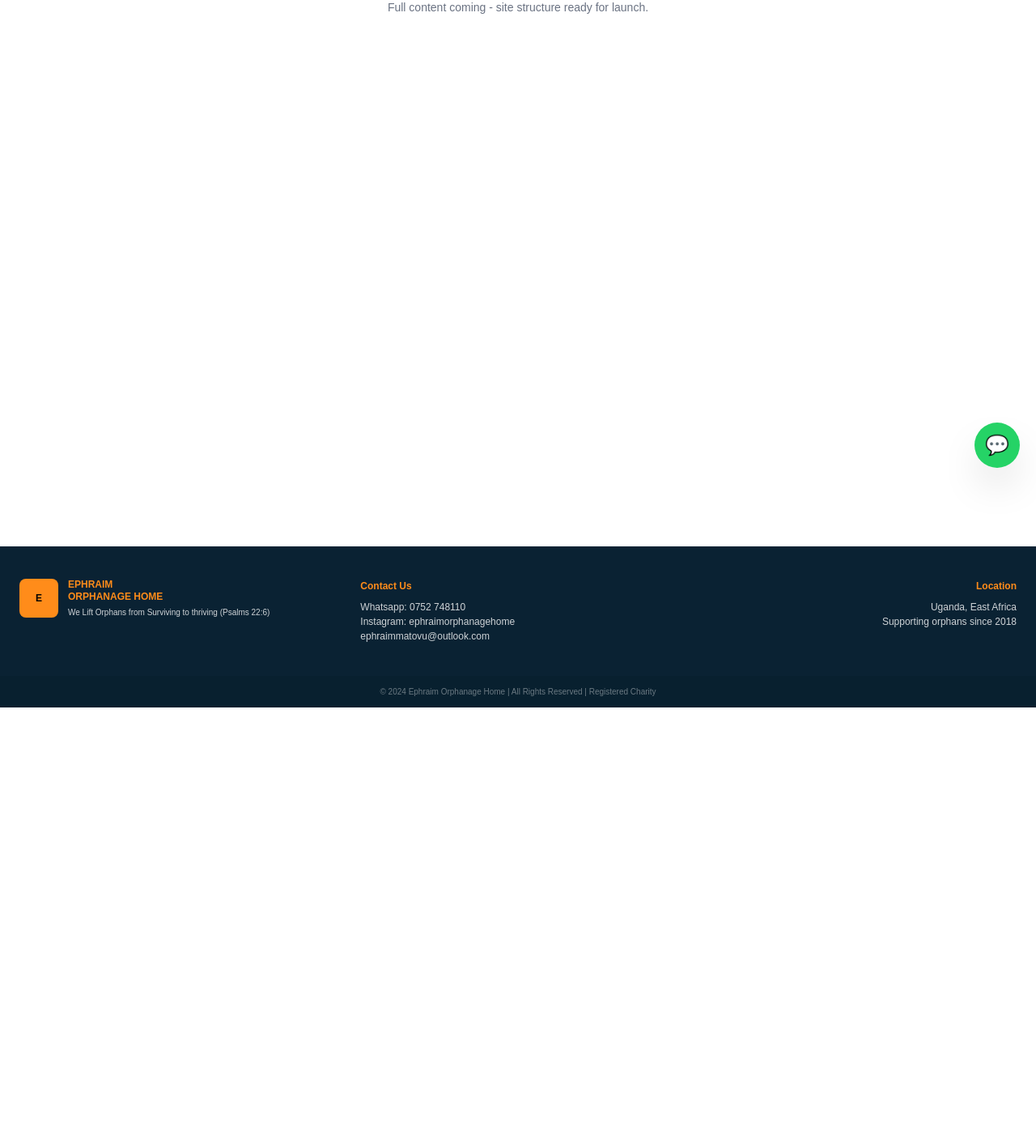
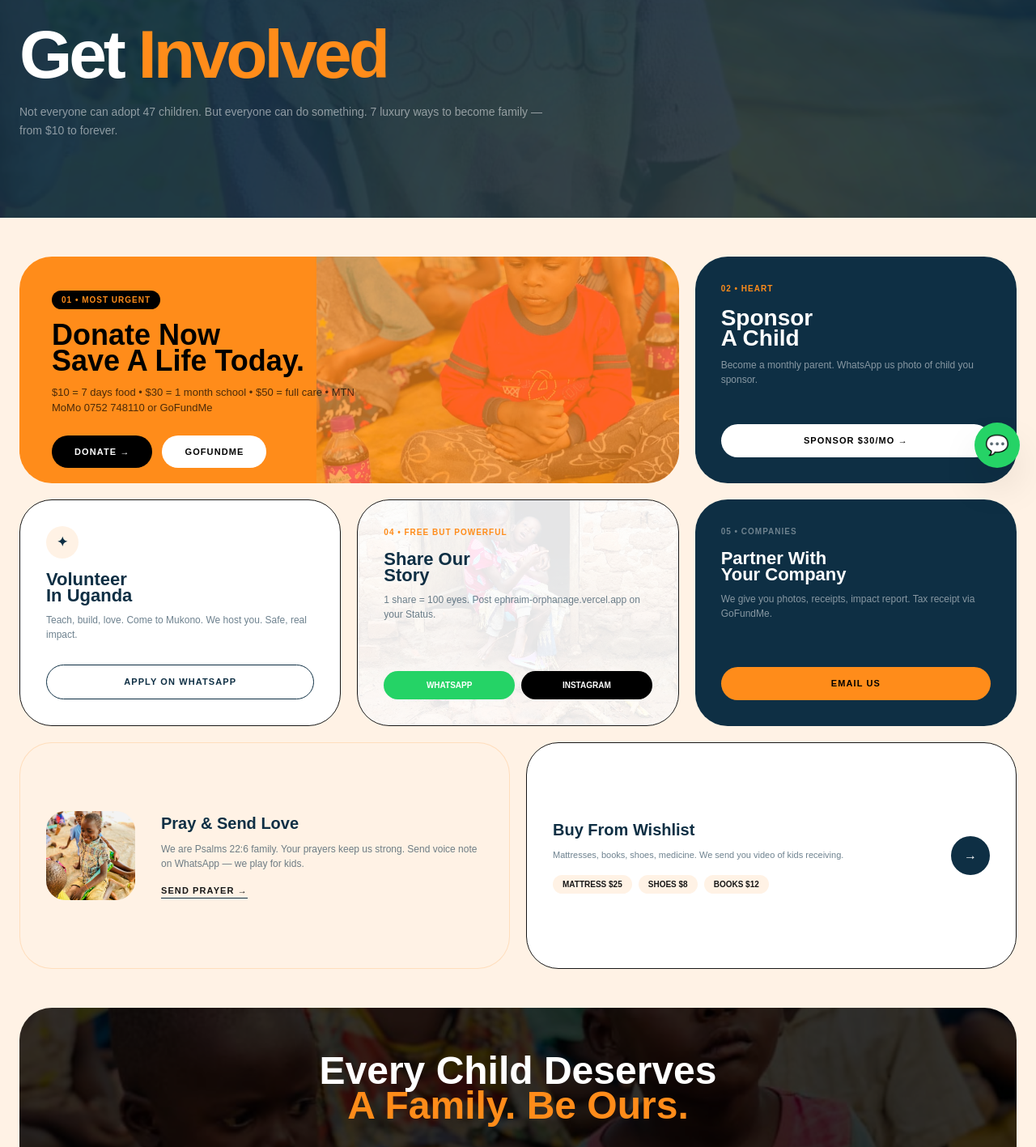
Before and after one commit to xoucho10/ephraim-orphanage, a Next.js app: page /get-involved in a window 1280 px wide. Shown: the part 202-1619 px from the top of the page at 81% size. Before the commit the page ends 1076 px from the top, so only its background shows below. Built offline with nearby package versions, Linux system fonts and the light colour scheme.

Commit message:
ULTRA LUXURY Get Involved - 7 ways bento grid premium

```diff
--- a/src/app/get-involved/page.tsx
+++ b/src/app/get-involved/page.tsx
@@ -1,8 +1,128 @@
-export default function Page(){
+import Link from 'next/link'
+
+export default function GetInvolvedPage(){
   return (
-    <main className='bg-white min-h-screen py-20 px-6 text-center'>
-      <h1 className='text-3xl font-black text-[#0E2F44]'>Coming Soon</h1>
-      <p className='text-sm text-gray-500 mt-2'>Full content coming - site structure ready for launch.</p>
+    <main className="bg-[#FFF2E5] min-h-screen">
+      {/* HERO */}
+      <section className="bg-[#0E2F44] relative overflow-hidden">
+        <div className="absolute inset-0">
+          <div className="absolute top-0 right-0 w-[900px] h-[900px] bg-[#FF8C1A]/10 rounded-full blur-[140px]" />
+          <img src="/hero10.jpg" alt="" className="absolute inset-0 w-full h-full object-cover opacity-[0.07]" />
+        </div>
+        <div className="relative max-w-7xl mx-auto px-6 py-24">
+          <div className="inline-flex gap-2 items-center bg-white/5 border border-white/10 rounded-full px-4 py-1.5 backdrop-blur">
+            <span className="w-2 h-2 bg-green-400 rounded-full animate-pulse" />
+            <p className="text-[10px] font-black tracking-widest text-white/60">47 CHILDREN WAITING • 30 BOYS • 17 GIRLS • 1 DISABLED GIRL NEEDS YOU</p>
+          </div>
+          <h1 className="mt-8 text-6xl md:text-[84px] font-black leading-[0.85] tracking-tighter text-white">
+            Get <span className="text-[#FF8C1A]">Involved</span>
+          </h1>
+          <p className="mt-6 text-white/50 text-[14px] max-w-2xl leading-relaxed">
+            Not everyone can adopt 47 children. But everyone can do something. 7 luxury ways to become family — from $10 to forever.
+          </p>
+        </div>
+      </section>
+
+      {/* 7 WAYS - LUXURY BENTO GRID */}
+      <section className="max-w-7xl mx-auto px-6 py-12 grid md:grid-cols-12 gap-5 auto-rows-[280px]">
+
+        {/* 1 - DONATE - LARGE */}
+        <div className="md:col-span-8 bg-[#FF8C1A] rounded-[2.5rem] p-8 md:p-10 relative overflow-hidden flex flex-col justify-between group">
+          <img src="/hero1.jpg" alt="" className="absolute right-0 top-0 w-[55%] h-full object-cover opacity-30 group-hover:scale-105 transition duration-700" />
+          <div className="relative">
+            <p className="text-[10px] font-black tracking-widest bg-black text-[#FF8C1A] inline-block px-3 py-1 rounded-full">01 • MOST URGENT</p>
+            <h3 className="mt-4 text-4xl font-black leading-[0.9] text-black">Donate Now<br/>Save A Life Today.</h3>
+            <p className="mt-3 text-black/70 text-[13px] max-w-sm">$10 = 7 days food • $30 = 1 month school • $50 = full care • MTN MoMo 0752 748110 or GoFundMe</p>
+          </div>
+          <div className="relative flex gap-3 mt-6">
+            <Link href="/donate" className="bg-black text-white px-7 py-3 rounded-full font-black text-[11px] tracking-widest">DONATE →</Link>
+            <Link href="https://www.gofundme.com/f/support-ephraims-mission-for-orphans" className="bg-white text-black px-7 py-3 rounded-full font-black text-[11px] tracking-widest">GOFUNDME</Link>
+          </div>
+        </div>
+
+        {/* 2 - SPONSOR */}
+        <div className="md:col-span-4 bg-[#0E2F44] rounded-[2.5rem] p-8 flex flex-col justify-between">
+          <div>
+            <p className="text-[10px] font-black tracking-widest text-[#FF8C1A]">02 • HEART</p>
+            <h3 className="mt-4 text-[28px] font-black leading-[0.9] text-white">Sponsor<br/>A Child</h3>
+            <p className="mt-3 text-white/50 text-[12px]">Become a monthly parent. WhatsApp us photo of child you sponsor.</p>
+          </div>
+          <Link href="/sponsor-a-child" className="mt-6 bg-white text-black text-center py-3 rounded-full font-black text-[11px] tracking-widest">SPONSOR $30/MO →</Link>
+        </div>
+
+        {/* 3 - VOLUNTEER */}
+        <div className="md:col-span-4 bg-white rounded-[2.5rem] p-8 border flex flex-col justify-between">
+          <div>
+            <div className="w-10 h-10 bg-[#FFF2E5] rounded-full grid place-items-center font-black text-[#0E2F44]">✦</div>
+            <h3 className="mt-4 text-[22px] font-black text-[#0E2F44] leading-[0.9]">Volunteer<br/>In Uganda</h3>
+            <p className="mt-3 text-[12px] text-[#0E2F44]/60">Teach, build, love. Come to Mukono. We host you. Safe, real impact.</p>
+          </div>
+          <Link href="https://wa.me/256752748110?text=I%20want%20to%20volunteer" className="mt-6 border border-[#0E2F44] text-[#0E2F44] text-center py-3 rounded-full font-black text-[11px] tracking-widest">APPLY ON WHATSAPP</Link>
+        </div>
+
+        {/* 4 - SHARE */}
+        <div className="md:col-span-4 bg-white rounded-[2.5rem] p-8 border flex flex-col justify-between relative overflow-hidden">
+          <img src="/hero6.jpg" alt="" className="absolute inset-0 w-full h-full object-cover opacity-10" />
+          <div className="relative">
+            <p className="text-[10px] font-black tracking-widest text-[#FF8C1A]">04 • FREE BUT POWERFUL</p>
+            <h3 className="mt-4 text-[22px] font-black text-[#0E2F44] leading-[0.9]">Share Our<br/>Story</h3>
+            <p className="mt-3 text-[12px] text-[#0E2F44]/60">1 share = 100 eyes. Post ephraim-orphanage.vercel.app on your Status.</p>
+          </div>
+          <div className="relative mt-6 grid grid-cols-2 gap-2">
+            <a href="https://wa.me/?text=Help%2047%20orphans%20in%20Uganda%20https://ephraim-orphanage.vercel.app" className="bg-[#25D366] text-white text-center py-2.5 rounded-full font-black text-[10px]">WHATSAPP</a>
+            <a href="https://www.instagram.com/ephraimorphanagehome" className="bg-black text-white text-center py-2.5 rounded-full font-black text-[10px]">INSTAGRAM</a>
+          </div>
+        </div>
+
+        {/* 5 - CORPORATE */}
+        <div className="md:col-span-4 bg-[#0E2F44] rounded-[2.5rem] p-8 flex flex-col justify-between">
+          <div>
+            <p className="text-[10px] font-black tracking-widest text-white/40">05 • COMPANIES</p>
+            <h3 className="mt-4 text-[22px] font-black text-white leading-[0.9]">Partner With<br/>Your Company</h3>
+            <p className="mt-3 text-white/50 text-[12px]">We give you photos, receipts, impact report. Tax receipt via GoFundMe.</p>
+          </div>
+          <Link href="mailto:ephraimmatovu@outlook.com" className="mt-6 bg-[#FF8C1A] text-black text-center py-3 rounded-full font-black text-[11px] tracking-widest">EMAIL US</Link>
+        </div>
+
+        {/* 6 - PRAY */}
+        <div className="md:col-span-6 bg-[#FFF2E5] rounded-[2.5rem] p-8 border border-[#FF8C1A]/20 flex items-center gap-8">
+          <img src="/hero5.jpg" alt="" className="w-[110px] h-[110px] rounded-[1.5rem] object-cover shrink-0" />
+          <div>
+            <h3 className="text-[20px] font-black text-[#0E2F44]">Pray & Send Love</h3>
+            <p className="mt-2 text-[12px] text-[#0E2F44]/60">We are Psalms 22:6 family. Your prayers keep us strong. Send voice note on WhatsApp — we play for kids.</p>
+            <Link href="https://wa.me/256752748110" className="mt-4 inline-block text-[11px] font-black tracking-widest border-b border-[#0E2F44]">SEND PRAYER →</Link>
+          </div>
+        </div>
+
+        {/* 7 - WISHLIST */}
+        <div className="md:col-span-6 bg-white rounded-[2.5rem] p-8 border flex items-center justify-between">
+          <div>
+            <h3 className="text-[20px] font-black text-[#0E2F44]">Buy From Wishlist</h3>
+            <p className="mt-2 text-[11px] text-[#0E2F44]/60">Mattresses, books, shoes, medicine. We send you video of kids receiving.</p>
+            <div className="mt-4 flex gap-2 text-[10px] font-black">
+              <span className="bg-[#FFF2E5] px-3 py-1 rounded-full">MATTRESS $25</span>
+              <span className="bg-[#FFF2E5] px-3 py-1 rounded-full">SHOES $8</span>
+              <span className="bg-[#FFF2E5] px-3 py-1 rounded-full">BOOKS $12</span>
+            </div>
+          </div>
+          <Link href="/donate" className="w-12 h-12 bg-[#0E2F44] text-white rounded-full grid place-items-center font-black">→</Link>
+        </div>
+
+      </section>
+
+      {/* FINAL LUXURY CTA */}
+      <section className="max-w-7xl mx-auto px-6 pb-20">
+        <div className="bg-black rounded-[2.5rem] p-10 md:p-14 text-center relative overflow-hidden">
+          <img src="/hero3.jpg" alt="" className="absolute inset-0 w-full h-full object-cover opacity-20" />
+          <div className="relative">
+            <h2 className="text-4xl md:text-5xl font-black text-white leading-[0.9]">Every Child Deserves<br/><span className="text-[#FF8C1A]">A Family. Be Ours.</span></h2>
+            <div className="mt-8 flex justify-center gap-3">
+              <Link href="/donate" className="bg-[#FF8C1A] text-black px-10 py-4 rounded-full font-black text-[11px] tracking-widest">DONATE NOW</Link>
+              <Link href="/our-children" className="bg-white/10 border border-white/20 text-white px-10 py-4 rounded-full font-black text-[11px] tracking-widest backdrop-blur">MEET 47 CHILDREN</Link>
+            </div>
+          </div>
+        </div>
+      </section>
     </main>
   )
 }
```
